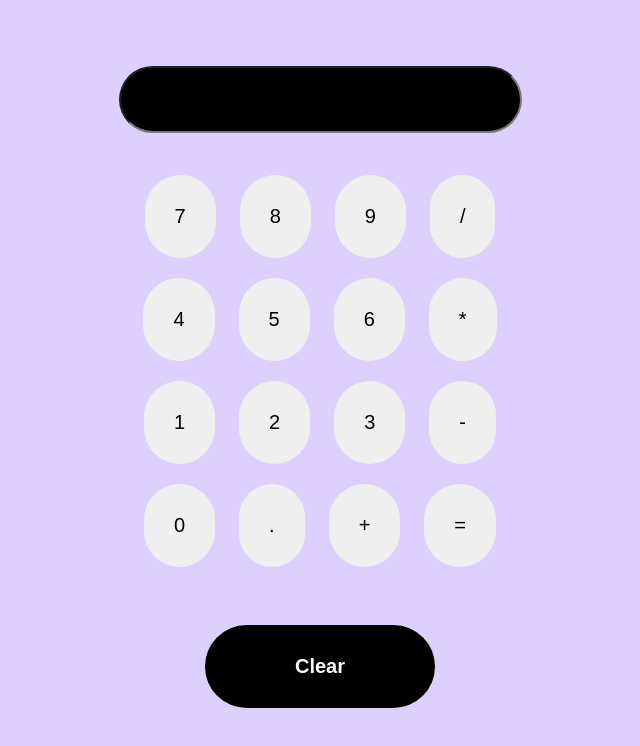
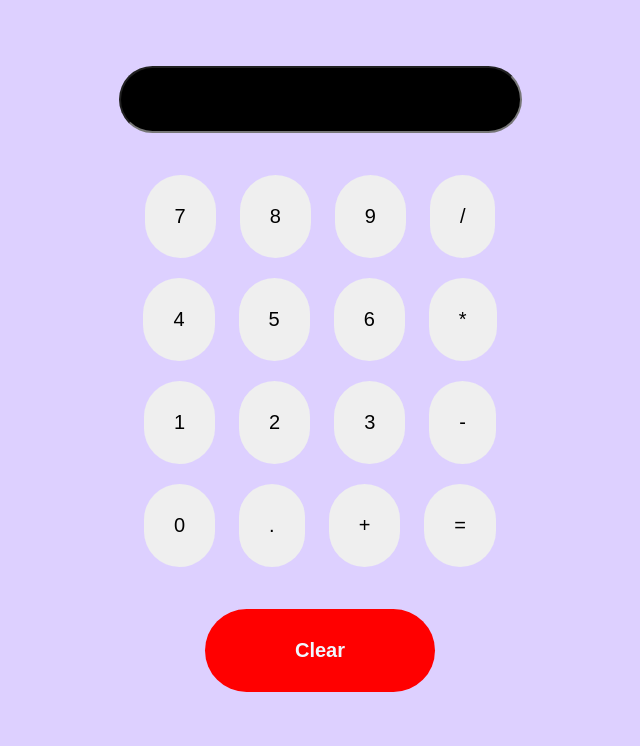
Before and after one commit to khusnood7/CountZilla, a plain HTML site: page index.html in a window 1280 px wide. Shown: the whole page, without its empty margins (320-960 px from the left). Drawn offline with Linux system fonts and the light colour scheme.

Commit message:
four commit

```diff
--- a/style.css
+++ b/style.css
@@ -1,14 +1,13 @@
 @import url('https://fonts.googleapis.com/css2?family=Noto+Serif&family=Poppins:wght@400;600&family=Roboto&display=swap');
-
 .clear{
     width: 18vw;
-    background-color: black;
-    color: white;
-    font-weight: 900;
-    margin-top: 3rem;
+    background-color: red;
+    color: aliceblue;
+    font-weight: 700;
+    margin-top: 2rem;
 }
 
 .clear:hover{
-    scale: 1.6;
-    transition: .6s;
+    scale: 1.1;
+    transition: .2s;
 }
```
